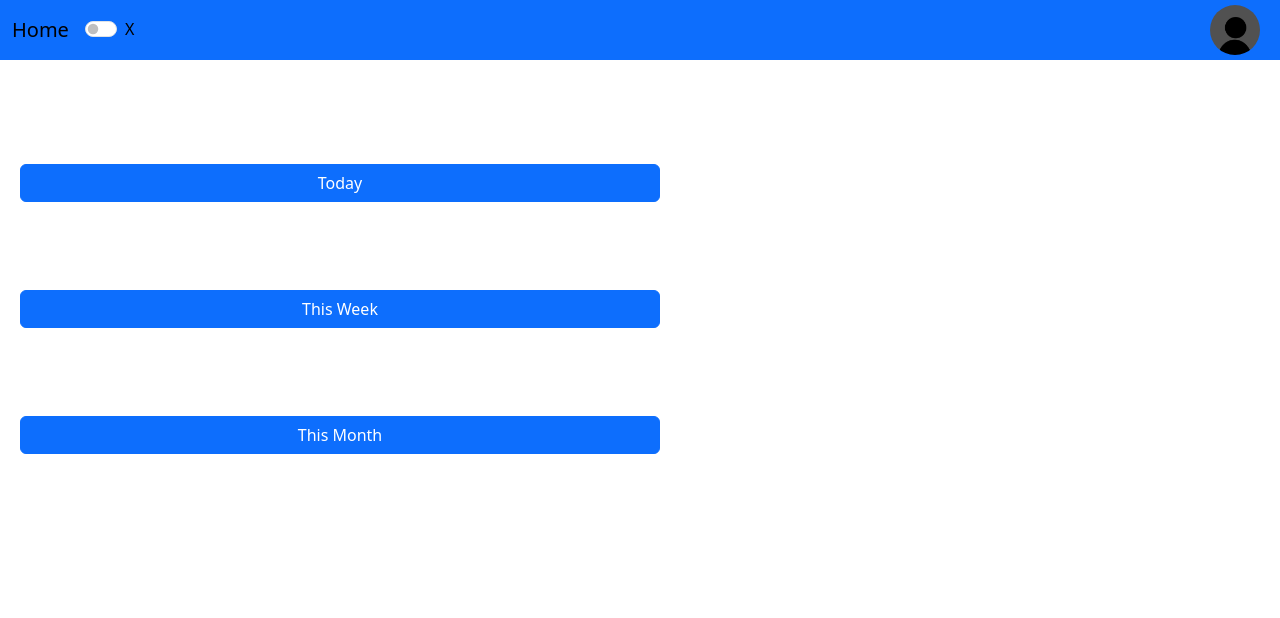
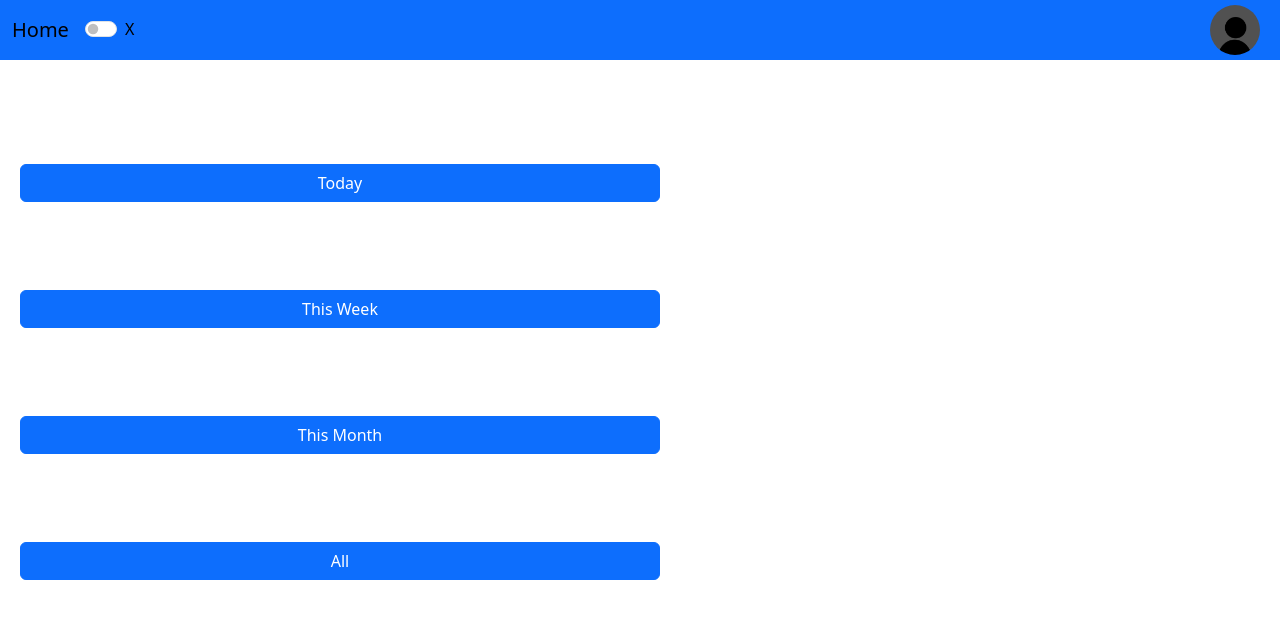
Before and after one commit to Ali13140/SWE363_Project, a React (Vite) app: page /MyListPage in a window 1280 px wide. Shown: the top 618 px of the page. Built offline with nearby package versions, Linux system fonts and the light colour scheme.

Commit message:
Implemnted functionality of MyListPage

```diff
--- a/package.json
+++ b/package.json
@@ -13,6 +13,7 @@
     "bootstrap": "^5.3.3",
     "flatpickr": "^4.6.13",
     "jquery": "^3.7.1",
+    "moment": "^2.30.1",
     "react": "^18.2.0",
     "react-dom": "^18.2.0",
     "react-router-dom": "^6.22.3"
--- a/src/Pages/MyListPage.jsx
+++ b/src/Pages/MyListPage.jsx
@@ -2,6 +2,7 @@ import React from "react";
 import "bootstrap/dist/css/bootstrap.min.css"; // Import Bootstrap CSS
 import NavBar from "../Components/NavBar";
 import { Link, useNavigate } from "react-router-dom";
+import moment from "moment";
 
 const MyListPage = () => {
   const nav = useNavigate();
@@ -9,13 +10,29 @@ const MyListPage = () => {
   const handleClick = (event) => {
     const button = event.target;
     const buttonName = button.name;
-    if (buttonName == "today") nav("/ViewListPage");
-    //go to view list page and pass today's date
-    else if (buttonName == "week") nav("/ViewListPage");
-    //go to view page and pass this week's date
-    else nav("/ViewListPage");
-    //go to view page and pass this week's date
+    let dateInfo;
+
+    if (buttonName === "today") {
+      dateInfo = { date: moment().format("YYYY-MM-DD hh:mm A") }; // Today's date
+    } else if (buttonName === "week") {
+      const today = moment();
+      const oneWeekAgo = moment().subtract(7, "days");
+      dateInfo = {
+        startDate: oneWeekAgo.format("YYYY-MM-DD hh:mm A"),
+        endDate: today.format("YYYY-MM-DD hh:mm A"),
+      }; // Last 7 days
+    } else if (buttonName === "month") {
+      const today = moment();
+      const oneMonthAgo = moment().subtract(1, "months");
+      dateInfo = {
+        startDate: oneMonthAgo.format("YYYY-MM-DD hh:mm A"),
+        endDate: today.format("YYYY-MM-DD hh:mm A"),
+      }; // Last 30 days
+    }
+
+    nav("/ViewListPage", { state: { date: dateInfo } });
   };
+
   return (
     <div>
       {" "}
@@ -48,6 +65,14 @@ const MyListPage = () => {
         >
           This Month
         </button>
+        <button
+          className="btn btn-primary"
+          type="button"
+          style={{ marginTop: "80px", width: "50vw", marginLeft: "20px" }}
+          onClick={handleClick}
+        >
+          All
+        </button>
       </div>
     </div>
   );
--- a/src/Pages/ViewListPage.jsx
+++ b/src/Pages/ViewListPage.jsx
@@ -6,6 +6,7 @@ import { useNavigate, useLocation } from "react-router-dom";
 
 const ViewListPage = () => {
   const location = useLocation();
+  const dateInfo = location.state.date;
 
   const nav = useNavigate();
   // Simulate data from a database
@@ -55,7 +56,6 @@ const ViewListPage = () => {
         // If index doesn't exist, add a new item
         const newData = [...data, location.state.data];
         const sortedData = sortItems(newData);
-        localStorage.setItem("myData", JSON.stringify(sortedData));
         setData(sortedData);
       }
     }
@@ -105,7 +105,20 @@ const ViewListPage = () => {
           <div className="col" id="divs">
             <h2>Title</h2>
             <ul className="list-group">
-              {data.map((item, index) => (
+              {data
+                .filter((item) => {
+                  if (!dateInfo) return true; // If no dateInfo, show all items
+                  const itemDate = new Date(item.dateTime);
+                  if (dateInfo.date) {
+                    const date = new Date(dateInfo.date);
+                    return itemDate.toDateString() === date.toDateString();
+                  } else if (dateInfo.startDate && dateInfo.endDate) {
+                    const startDate = new Date(dateInfo.startDate);
+                    const endDate = new Date(dateInfo.endDate);
+                    return itemDate >= startDate && itemDate <= endDate;
+                  }
+                })
+                .map((item, index) => (
                   <li key={index} className={`list-group-item ${item.status}`}>
                     {item.title}
                     <div className="btn-group">
@@ -157,7 +170,20 @@ const ViewListPage = () => {
           <div className="col" id="divs">
             <h2>Details</h2>
             <ul className="list-group">
-              {data.map((item, index) => (
+              {data
+                .filter((item) => {
+                  if (!dateInfo) return true; // If no dateInfo, show all items
+                  const itemDate = new Date(item.dateTime);
+                  if (dateInfo.date) {
+                    const date = new Date(dateInfo.date);
+                    return itemDate.toDateString() === date.toDateString();
+                  } else if (dateInfo.startDate && dateInfo.endDate) {
+                    const startDate = new Date(dateInfo.startDate);
+                    const endDate = new Date(dateInfo.endDate);
+                    return itemDate >= startDate && itemDate <= endDate;
+                  }
+                })
+                .map((item, index) => (
                   <li key={index} className={`list-group-item ${item.status}`}>
                     {item.details}
                     <div className="btn-group">
@@ -209,7 +235,20 @@ const ViewListPage = () => {
           <div className="col" id="divs">
             <h2>Date/Time</h2>
             <ul className="list-group">
-              {data.map((item, index) => (
+              {data
+                .filter((item) => {
+                  if (!dateInfo) return true; // If no dateInfo, show all items
+                  const itemDate = new Date(item.dateTime);
+                  if (dateInfo.date) {
+                    const date = new Date(dateInfo.date);
+                    return itemDate.toDateString() === date.toDateString();
+                  } else if (dateInfo.startDate && dateInfo.endDate) {
+                    const startDate = new Date(dateInfo.startDate);
+                    const endDate = new Date(dateInfo.endDate);
+                    return itemDate >= startDate && itemDate <= endDate;
+                  }
+                })
+                .map((item, index) => (
                   <li key={index} className={`list-group-item ${item.status}`}>
                     {item.dateTime}
                     <div className="btn-group">
```
Also changed, not shown: 1 other file (tests, documents, lock files or other folders). Lines whose indentation alone changed are shown as unchanged.
